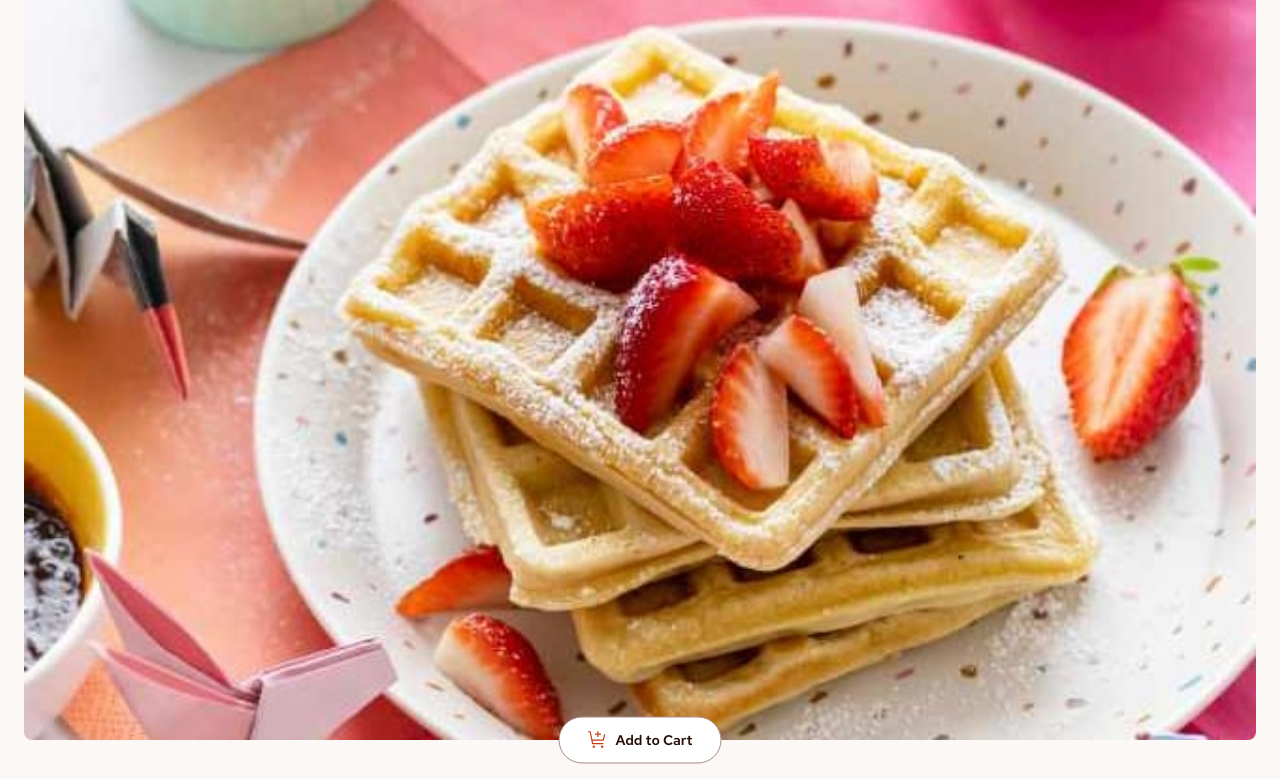
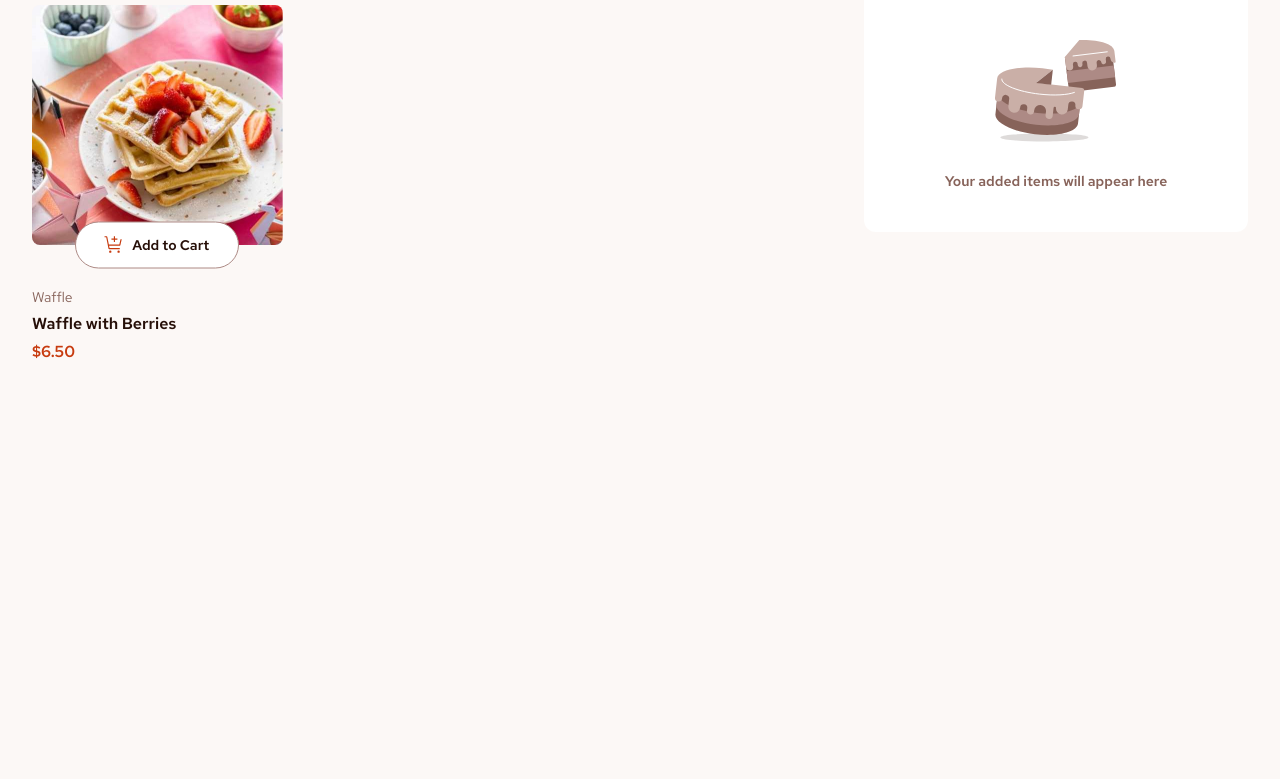
Before and after one commit to NoonPanirSabzi/product-list, a website: page src/index.html in a window 1280 px wide. Shown: the part 163-942 px from the top of the page. After the commit the page ends 800 px from the top, so only its background shows below. Drawn offline with Linux system fonts and the light colour scheme.

Commit message:
style: add tablet and desktop breakpoint
- add picture element with media query for dessert images in tablet and desktop
- add min-width for add-to-cart buttons for consistancy
- handle cart display property with css media query, 'none' in mobile and tablet and 'block' in desktop

```diff
--- a/src/index.html
+++ b/src/index.html
@@ -27,7 +27,7 @@
         <h1 class="txt-1">Desserts</h1>
         <button type="button" class="btn-cart txt-3">Cart</button>
       </div>
-      <section class="cart hidden">
+      <section class="cart">
         <h2 class="txt-2">Your Cart (<span>0</span>)</h2>
         <div class="empty-placeholder">
           <img
@@ -42,10 +42,20 @@
       <div class="desserts-container">
         <div class="dessert">
           <div class="dessert__img">
-            <img
-              src="./assets/images/image-waffle-mobile.jpg"
-              alt="dessert image"
-            />
+            <picture>
+              <source
+                media="(min-width: 80em)"
+                srcset="./assets/images/image-waffle-desktop.jpg"
+              />
+              <source
+                media="(min-width: 48em)"
+                srcset="./assets/images/image-waffle-tablet.jpg"
+              />
+              <img
+                src="./assets/images/image-waffle-mobile.jpg"
+                alt="Waffle with Berries image"
+              />
+            </picture>
             <button type="button" class="txt-4 txt-semi-bold btn-add-to-cart">
               <img
                 src="./assets/images/icon-add-to-cart.svg"
--- a/src/style.css
+++ b/src/style.css
@@ -79,17 +79,22 @@ body {
   background-color: var(--color-rose-50);
 }
 
+main,
+header {
+  max-inline-size: 32rem;
+  margin-inline: auto;
+  padding-inline: 1.5rem;
+}
+
 header {
   position: sticky;
   top: 0;
   background-color: var(--color-rose-50);
   z-index: 2;
   padding-block: 0.5rem;
-  padding-inline: 1.5rem;
 }
 
 main {
-  padding-inline: 1.5rem;
   padding-block: 1.5rem;
 }
 
@@ -118,6 +123,7 @@ img {
   background-color: var(--color-white);
   border-radius: 0.75rem;
   margin-block-start: 1rem;
+  display: none;
 }
 
 .empty-placeholder {
@@ -143,12 +149,18 @@ h1 {
   margin-block-end: 1.5rem;
 }
 
+.desserts-container {
+  display: grid;
+  grid-template-columns: 1fr;
+  gap: 1.5rem;
+}
+
 .dessert__img {
   margin-block-end: 2.375rem;
   position: relative;
 }
 
-.dessert__img > img {
+.dessert__img > picture img {
   border-radius: 0.5rem;
 }
 
@@ -166,6 +178,7 @@ h1 {
   display: flex;
   gap: 0.5rem;
   cursor: pointer;
+  min-width: 10.25rem;
 }
 
 .btn-add-to-cart > img {
@@ -190,3 +203,60 @@ h1 {
 .hidden {
   display: none;
 }
+
+/* Tablet */
+@media (min-width: 48em) {
+  body {
+    padding-block-start: 2rem;
+  }
+
+  main,
+  header {
+    max-inline-size: 55rem;
+    padding-inline: 2.5rem;
+  }
+
+  main {
+    padding-block-end: 2.5rem;
+  }
+
+  .desserts-container {
+    grid-template-columns: 1fr 1fr 1fr;
+    column-gap: 1.5rem;
+    row-gap: 2rem;
+  }
+}
+
+/* Desktop */
+@media (min-width: 80em) {
+  main,
+  header {
+    max-inline-size: 76rem;
+  }
+
+  header {
+    padding-inline: unset;
+    position: relative;
+  }
+
+  main {
+    padding-inline: 0 26rem;
+    padding-block-end: 5.5rem;
+  }
+
+  body {
+    padding-block-start: 5rem;
+  }
+
+  .cart {
+    display: block;
+    position: absolute;
+    top: 0;
+    right: 0;
+    inline-size: 24rem;
+  }
+
+  .btn-cart {
+    display: none;
+  }
+}
```
